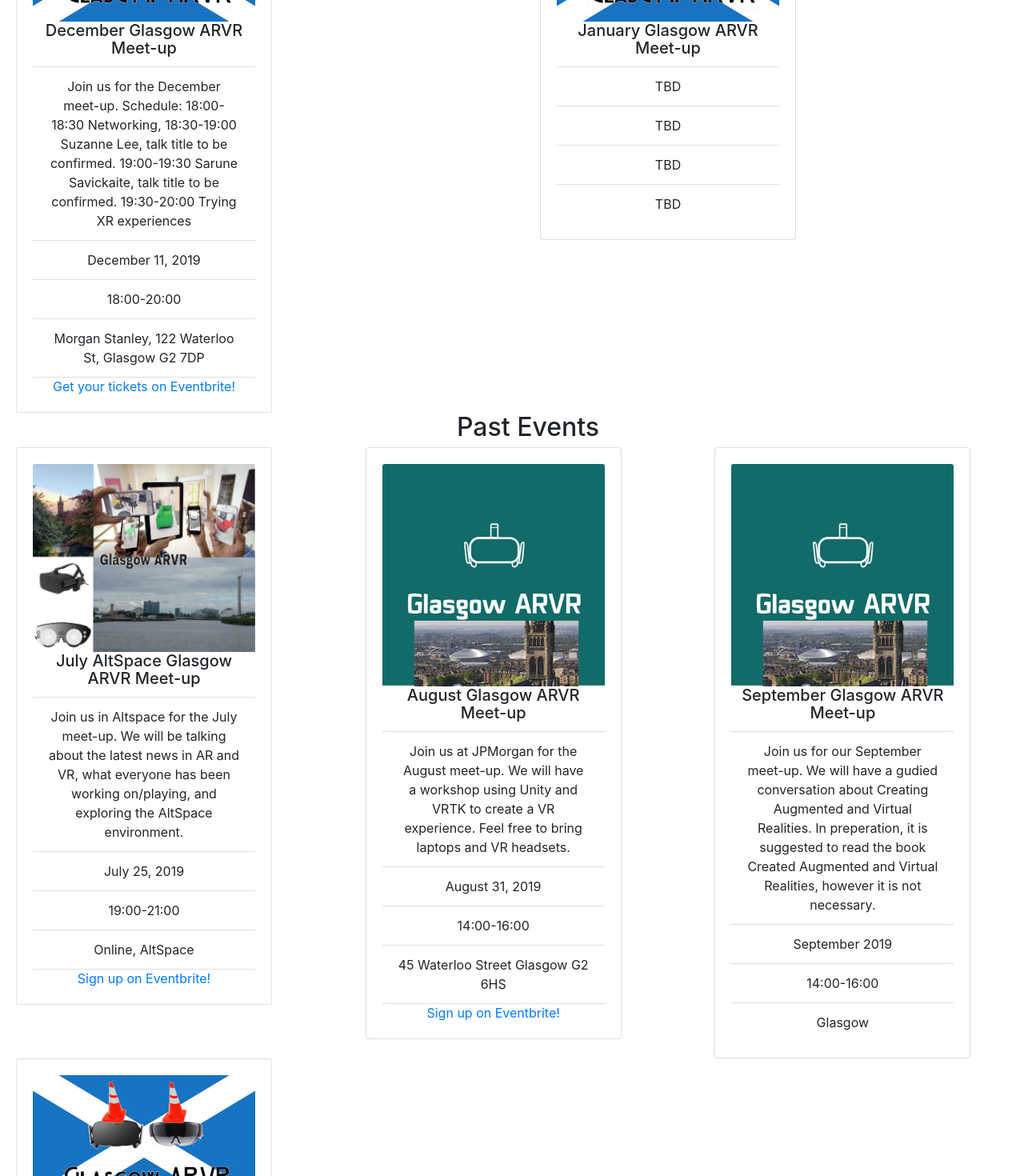
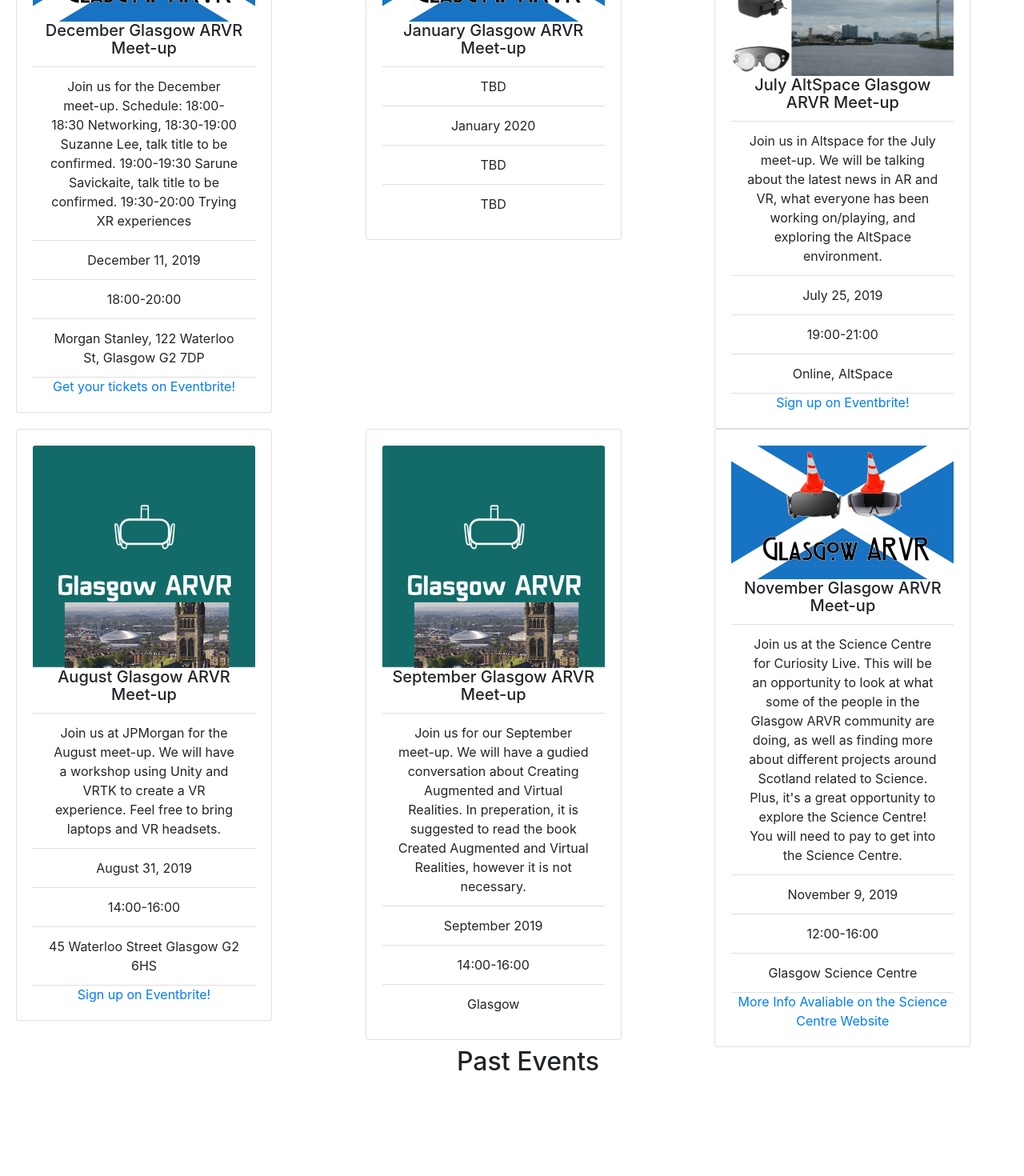
Before and after one commit to dmayers340/GlasgowARVR, a React (Create React App) app: page /events in a window 1280 px wide. Shown: the part 280-1750 px from the top of the page at 80% size. After the commit the page ends 1652 px from the top, so only its background shows below. Built offline with nearby package versions, Linux system fonts and the light colour scheme.

Commit message:
Edited event list

```diff
--- a/src/Components/CodeOfConduct.js
+++ b/src/Components/CodeOfConduct.js
@@ -13,9 +13,9 @@ export const CodeOfConduct = () => {
             <div className = 'codeofconduct'>
                     Glasgow AR/VR is an event intended for education, networking, and community.
                     To ensure it is a welcoming and friendly environment for all, attendees, speakers,
-                    organisers, and volunteers at any CodeCraft meetup are required to conform to the
+                    organisers, and volunteers at any Glasgow ARVR meetup are required to conform to the
                     following Code of Conduct. Organizers will enforce this code throughout the
-                    meetup and meetup-related social event
+                    meetup and meetup-related social event.
 
                 <h2>Ground Rules</h2>
                     We want the discussion to be as interesting, useful and productive as possible.
--- a/src/Components/EventList.js
+++ b/src/Components/EventList.js
@@ -1,14 +1,25 @@
 import React from 'react';
 import { Card, Col, ListGroupItem, ListGroup, Row } from 'react-bootstrap';
-import { events, pastevents } from '../config/eventlist.json';
+import { events } from '../config/eventlist.json';
 
 let urlDescription;
 export const EventList = () => {
+    const pastEvents = [];
+    const futureEvents = [];
+    events.map(event => {
+        let eventDate = new Date(event.date);
+        if (eventDate < Date.now()) {
+           pastEvents.push(event);
+        } else {
+            futureEvents.push(event);
+        }
+    });
+
     return (
         <div className = 'page-container'>
             <h2>Upcoming Events</h2>
                 <Row>
-                    { events.map(event => {
+                    { futureEvents.map(event => {
                         urlDescription = event.urlTitle ? event.urlTitle : 'Sign up on Eventbrite!';
                         return (
                             <Col key={event.eventName}>
@@ -31,7 +42,7 @@ export const EventList = () => {
                 </Row>
             <h2> Past Events </h2>
             <Row>
-                { pastevents.map(event => {
+                { pastEvents.map(event => {
                     urlDescription = event.urlTitle ? event.urlTitle : 'Sign up on Eventbrite!';
                     return(
                         <Col key={event.eventName}>
--- a/src/Components/Navigation.js
+++ b/src/Components/Navigation.js
@@ -11,7 +11,7 @@ import { CodeOfConduct } from './CodeOfConduct';
 export const Navigation = () => {
     return (
         <>
-            <Navbar bg="light" expand="lg">
+        <Navbar collapseOnSelect  bg="light" expand="lg">
                 <Navbar.Brand href="/">
                     <img
                         src="/img/GlasgowARVRImage.png"
--- a/src/config/eventlist.json
+++ b/src/config/eventlist.json
@@ -13,14 +13,12 @@
         {
             "eventName": "January Glasgow ARVR Meet-up",
             "description": "TBD",
-            "date": "TBD",
+            "date": "January 2020",
             "time": "TBD",
             "location": "TBD",
             "urlTitle": "TBD",
             "imageUrl": "img/GlasgowARVRImage.png"
-        }
-    ],
-    "pastevents": [
+        },
         {
             "eventName": "July AltSpace Glasgow ARVR Meet-up",
             "description": "Join us in Altspace for the July meet-up. We will be talking about the latest news in AR and VR, what everyone has been working on/playing, and exploring the AltSpace environment.",
@@ -50,7 +48,7 @@
                 {
             "eventName": "November Glasgow ARVR Meet-up",
             "description": "Join us at the Science Centre for Curiosity Live. This will be an opportunity to look at what some of the people in the Glasgow ARVR community are doing, as well as finding more about different projects around Scotland related to Science. Plus, it's a great opportunity to explore the Science Centre! You will  need to pay to get into the Science Centre.",
-            "date": "November 9th",
+            "date": "November 9, 2019",
             "time": "12:00-16:00",
             "location": "Glasgow Science Centre",
             "urlTitle": "More Info Avaliable on the Science Centre Website",
```
